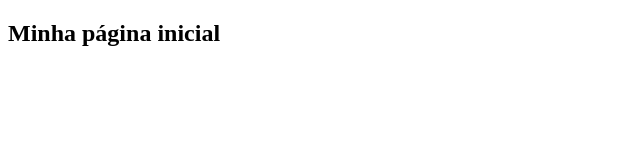
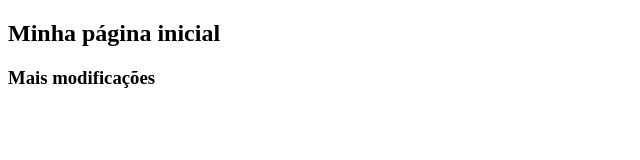
Before and after one commit to brunoleorosa/projeto-curso-git, a plain HTML site: page index.html in a window 1280 px wide. Shown: the whole page, without its empty margins (0-640 px from the left). Drawn offline with Linux system fonts and the light colour scheme.

Commit message:
Adicionado nova linha contendo texto

```diff
--- a/index.html
+++ b/index.html
@@ -7,5 +7,6 @@
 </head>
 <body>
     <h2>Minha página inicial</h2>
+    <h3>Mais modificações</h3>
 </body>
 </html>
```
